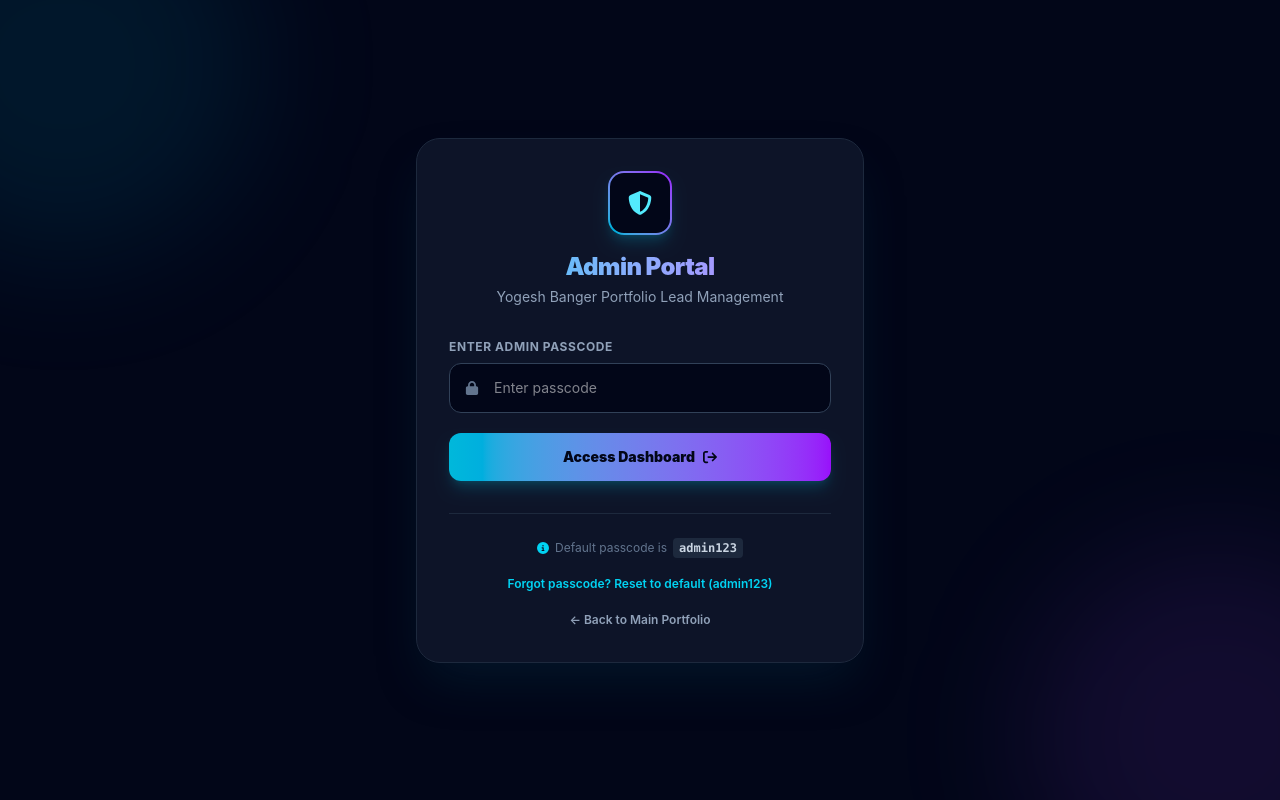
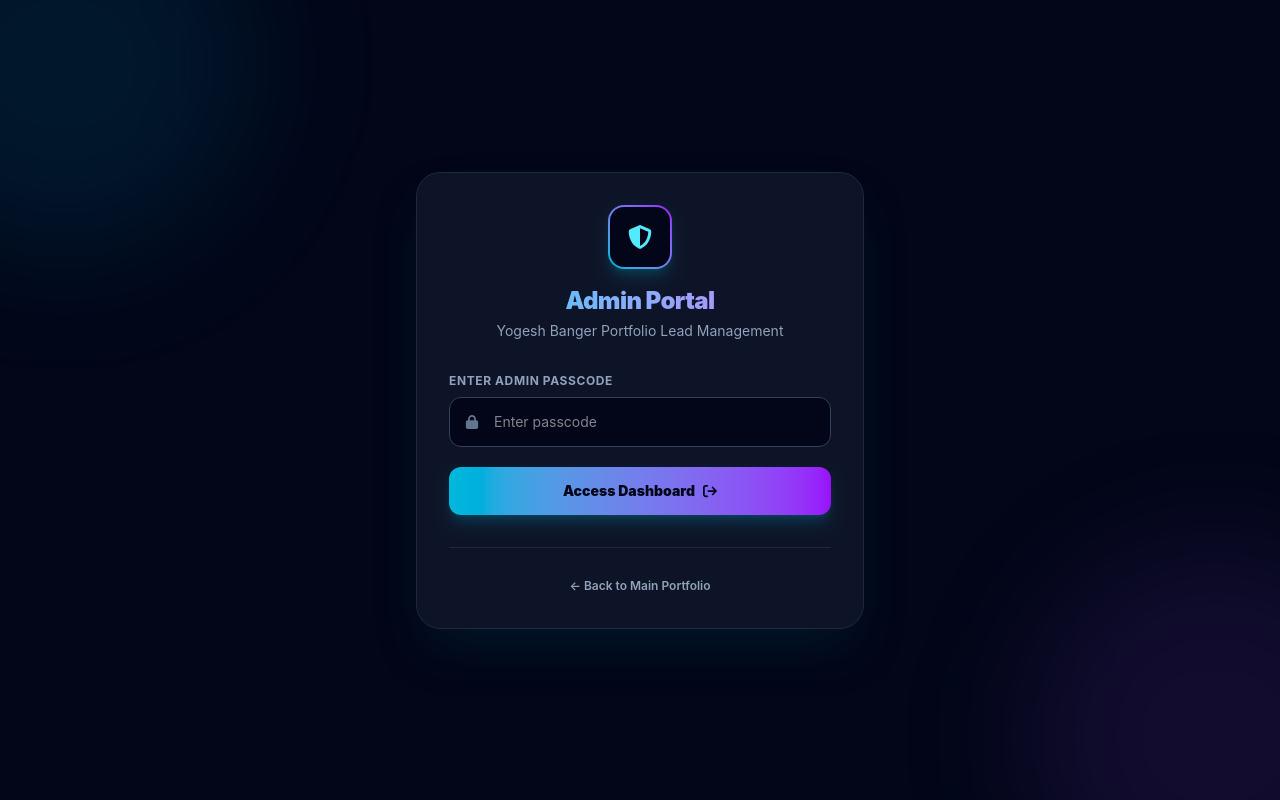
Before and after one commit to yogeshbanger/portfolioo, a React (Vite) app: page /admin in a window 1280 px wide. Built offline with nearby package versions, Linux system fonts and the light colour scheme.

Commit message:
all done

```diff
--- a/src/components/AdminPanel.jsx
+++ b/src/components/AdminPanel.jsx
@@ -172,7 +172,6 @@ export default function AdminPanel() {
     saveLead(demoLead);
     refreshLeads();
   };
-
   // Reset passcode to default (admin123) from login screen
   const handleResetPasscode = () => {
     resetAdminPasscode();
@@ -211,7 +210,7 @@ export default function AdminPanel() {
 
   const handleModalResetPasscode = () => {
     resetAdminPasscode();
-    setPasscodeStatusMsg({ type: 'success', msg: 'Passcode reset back to default: admin123' });
+    setPasscodeStatusMsg({ type: 'success', msg: 'enter your password' });
     setTimeout(() => {
       setShowPasswordModal(false);
       setNewPasscode('');
@@ -289,18 +288,8 @@ export default function AdminPanel() {
           </form>
 
           <div className="mt-8 pt-6 border-t border-slate-800 text-center space-y-3">
-            <p className="text-xs text-slate-500 flex items-center justify-center gap-1.5">
-              <FaCircleInfo className="text-cyan-400" /> Default passcode is <strong className="text-slate-300 font-mono bg-slate-800 px-1.5 py-0.5 rounded">admin123</strong>
-            </p>
-            <div>
-              <button
-                type="button"
-                onClick={handleResetPasscode}
-                className="text-xs text-cyan-400 hover:underline font-semibold bg-transparent border-0 cursor-pointer"
-              >
-                Forgot passcode? Reset to default (admin123)
-              </button>
-            </div>
+
+
             <div>
               <a
                 href="/"
@@ -840,13 +829,7 @@ export default function AdminPanel() {
                     Update Passcode
                   </button>
 
-                  <button
-                    type="button"
-                    onClick={handleModalResetPasscode}
-                    className="w-full py-2.5 bg-slate-950 hover:bg-slate-800 border border-slate-800 text-cyan-400 font-semibold rounded-xl transition cursor-pointer text-xs"
-                  >
-                    Reset Passcode to Default (admin123)
-                  </button>
+
                 </div>
               </form>
             </motion.div>
```
